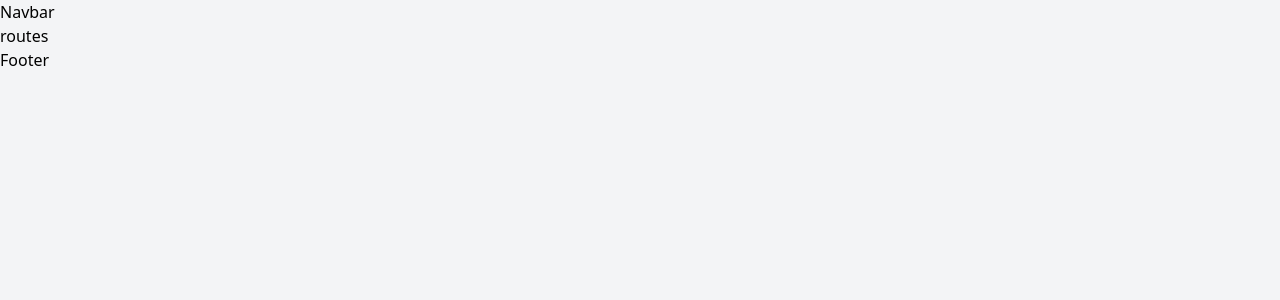
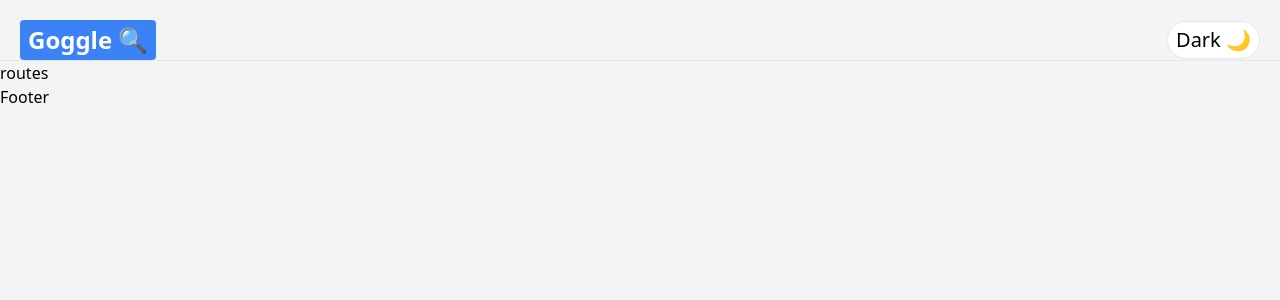
Before and after one commit to webceyhan/react-goggle, a React (Create React App) app: page / in a window 1280 px wide. Shown: the top 300 px of the page. Built offline with nearby package versions, Linux system fonts and the light colour scheme.

Commit message:
simple navbar with dark-switch added

```diff
--- a/src/App.jsx
+++ b/src/App.jsx
@@ -9,7 +9,7 @@
     return (
         <div className={darkTheme ? 'dark' : ''}>
             <div className="bg-gray-100 dark:bg-gray-200 dark:text-gray-900 min-h-screen">
-                <Navbar />
+                <Navbar darkTheme={darkTheme} setDarkTheme={setDarkTheme} />
                 <Routes />
                 <Footer />
             </div>
--- a/src/components/Navbar.jsx
+++ b/src/components/Navbar.jsx
@@ -1,7 +1,22 @@
-export const Navbar = () => {
+import { Link } from 'react-router-dom';
+
+export const Navbar = ({ darkTheme, setDarkTheme }) => {
     return (
-        <div>
-            <h1>Navbar</h1>
+        <div className="p-5 pb-0 flex flex-wrap sm:justify-between justify-center items-center border-b dark:border-gray-700 border-gray-200">
+            <div className="flex justify-between items-center space-x-5 w-screen">
+                <Link to="/">
+                    <p className="text-2xl bg-blue-500 font-bold text-white py-1 px-2 rounded dark:bg-gray-500 dark:text-gray-900">
+                        Goggle 🔍
+                    </p>
+                </Link>
+                <button
+                    type="button"
+                    onClick={() => setDarkTheme(!darkTheme)}
+                    className="text-xl dark:bg-gray-50 dark:text-gray-900 bg-white border rounded-full py-1 px-2  hover:shadow-lg"
+                >
+                    {darkTheme ? 'Light 💡' : 'Dark 🌙'}
+                </button>
+            </div>
         </div>
     );
 };
```
